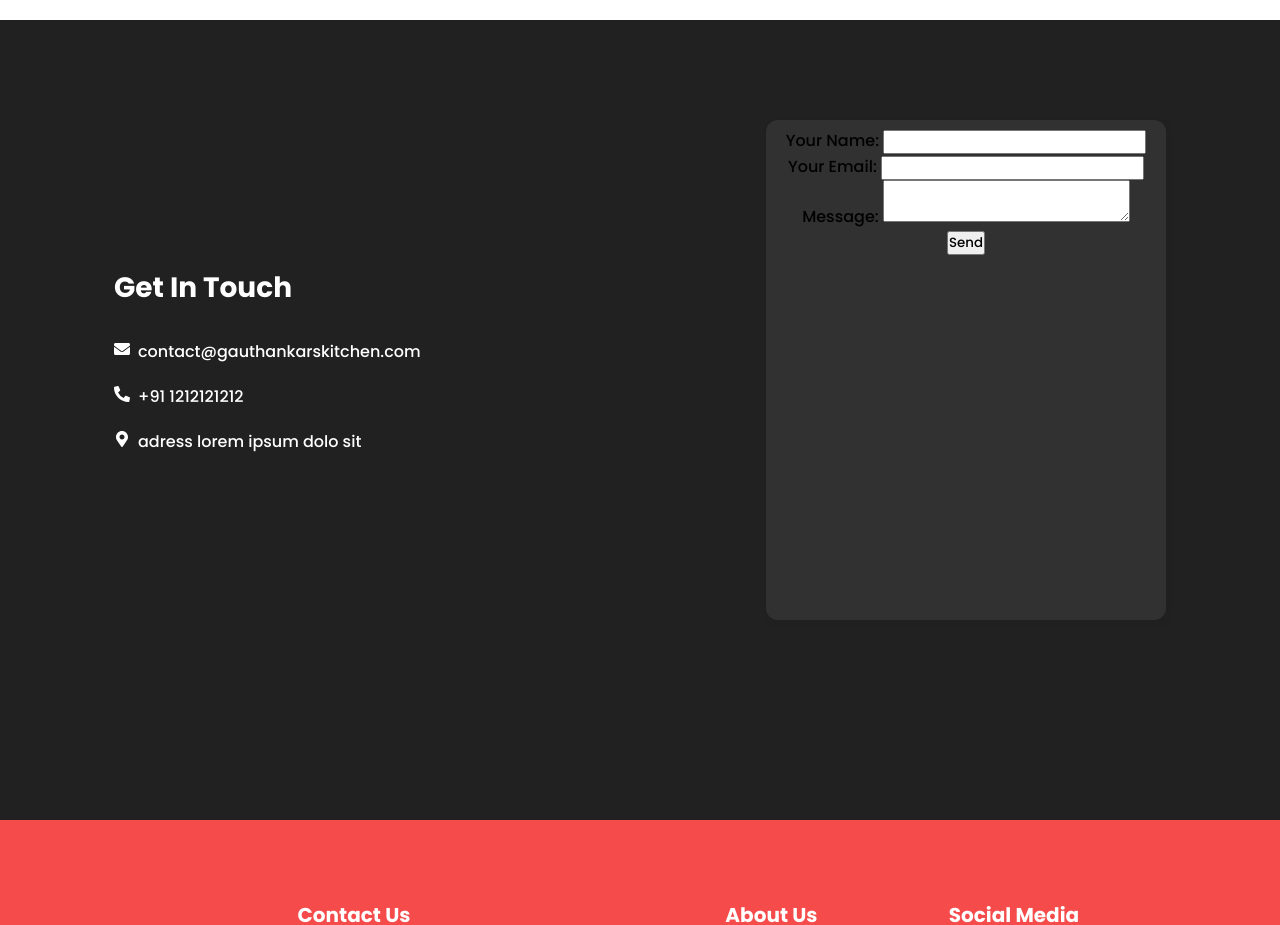
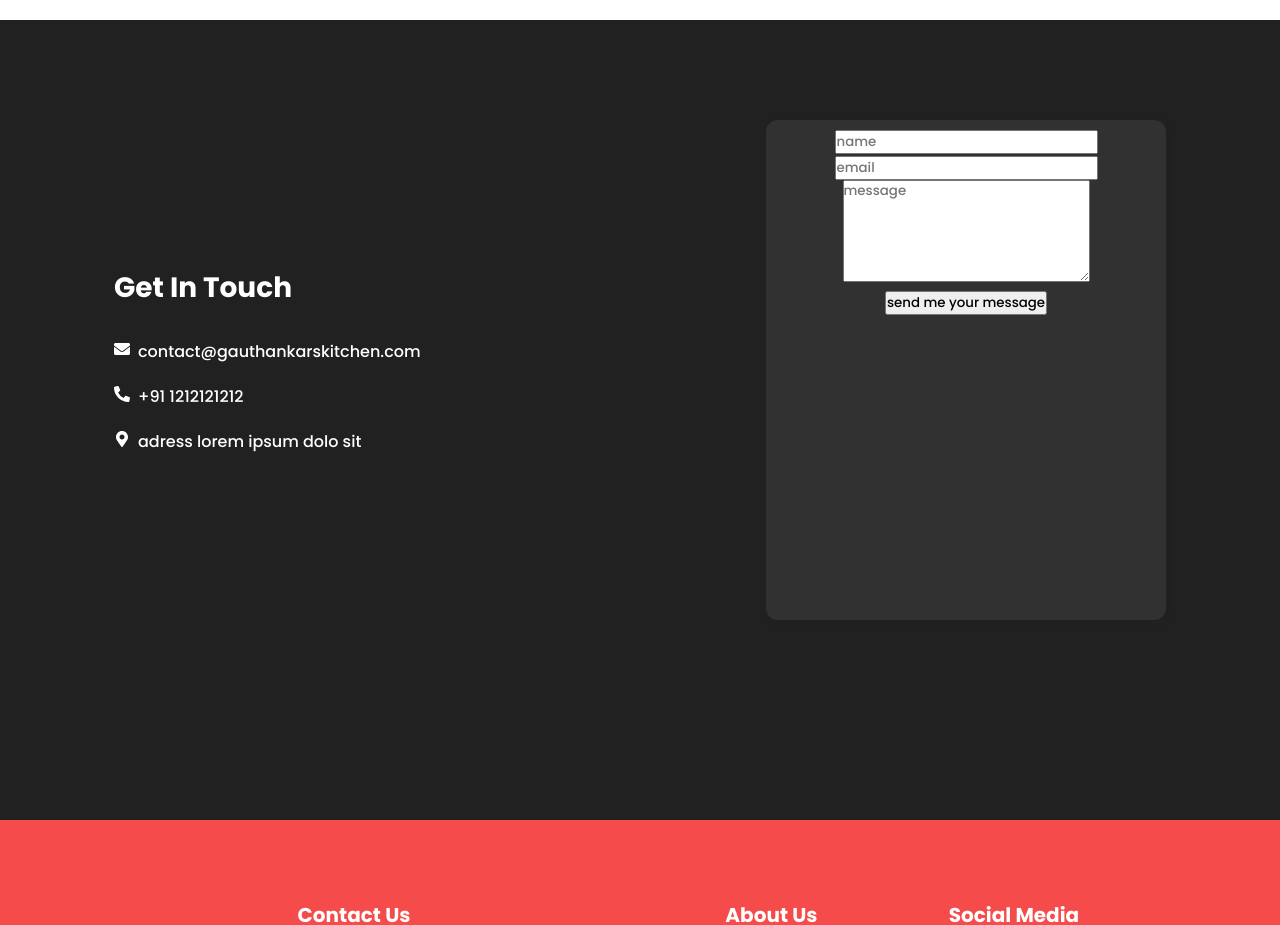
Before and after one commit to varadgauthankar/gauthankars-kitchen, a React (Create React App) app: page / in a window 1280 px wide. Shown: the part 3180-4105 px from the top of the page. Built offline with nearby package versions, Linux system fonts and the light colour scheme.

Commit message:
Please Work :angry:

```diff
--- a/src/components/GetInTouchSection/GetInTouchElements.js
+++ b/src/components/GetInTouchSection/GetInTouchElements.js
@@ -74,4 +74,4 @@ export const FormContainer = styled.div`
   width: 400px;
 `;
 
-export const Form = styled.form``;
+export const Form = styled.div``;
--- a/src/components/GetInTouchSection/index.js
+++ b/src/components/GetInTouchSection/index.js
@@ -19,6 +19,29 @@ import {
 } from "react-icons/fa";
 
 const GetInTouch = () => {
+  const encode = (data) => {
+    return Object.keys(data)
+      .map(
+        (key) => encodeURIComponent(key) + "=" + encodeURIComponent(data[key])
+      )
+      .join("&");
+  };
+  function handleFormSubmit(event) {
+    event.preventDefault();
+    const data = [...event.target.elements]
+      .filter((element) => Boolean(element.name))
+      .reduce((json, element) => {
+        json[element.name] = element.value;
+        return json;
+      }, {});
+    fetch(event.target.action, {
+      method: "POST",
+      headers: { "Content-Type": "application/x-www-form-urlencoded" },
+      body: encode(data),
+    })
+      .then(() => alert("Success!"))
+      .catch((error) => alert(error));
+  }
   return (
     <HeroContainer>
       <Wrapper>
@@ -54,27 +77,33 @@ const GetInTouch = () => {
                 name="contact"
                 method="POST"
                 data-netlify="true"
-                enctype="application/x-www-form-urlencoded"
+                netlify-honeypot="bot-field"
+                onSubmit={handleFormSubmit}
               >
-                <p>
-                  <label>
-                    Your Name: <input type="text" name="name" />
-                  </label>
-                </p>
-                <p>
-                  <label>
-                    Your Email: <input type="email" name="email" />
-                  </label>
-                </p>
-
-                <p>
-                  <label>
-                    Message: <textarea name="message"></textarea>
-                  </label>
-                </p>
-                <p>
-                  <button type="submit">Send</button>
-                </p>
+                <div className="form-group">
+                  <input
+                    type="text"
+                    name="name"
+                    placeholder="name"
+                    className="form-control"
+                  />
+                  <input
+                    type="email"
+                    placeholder="email"
+                    name="email"
+                    className="form-control"
+                  />
+                  <textarea
+                    name="message"
+                    rows="5"
+                    placeholder="message"
+                    className="form-control"
+                  ></textarea>
+                  <div data-netlify-recaptcha="true"></div>
+                </div>
+                <button type="submit" className="submit-btn btn">
+                  send me your message
+                </button>
               </form>
             </FormContainer>
           </Column2>
```
